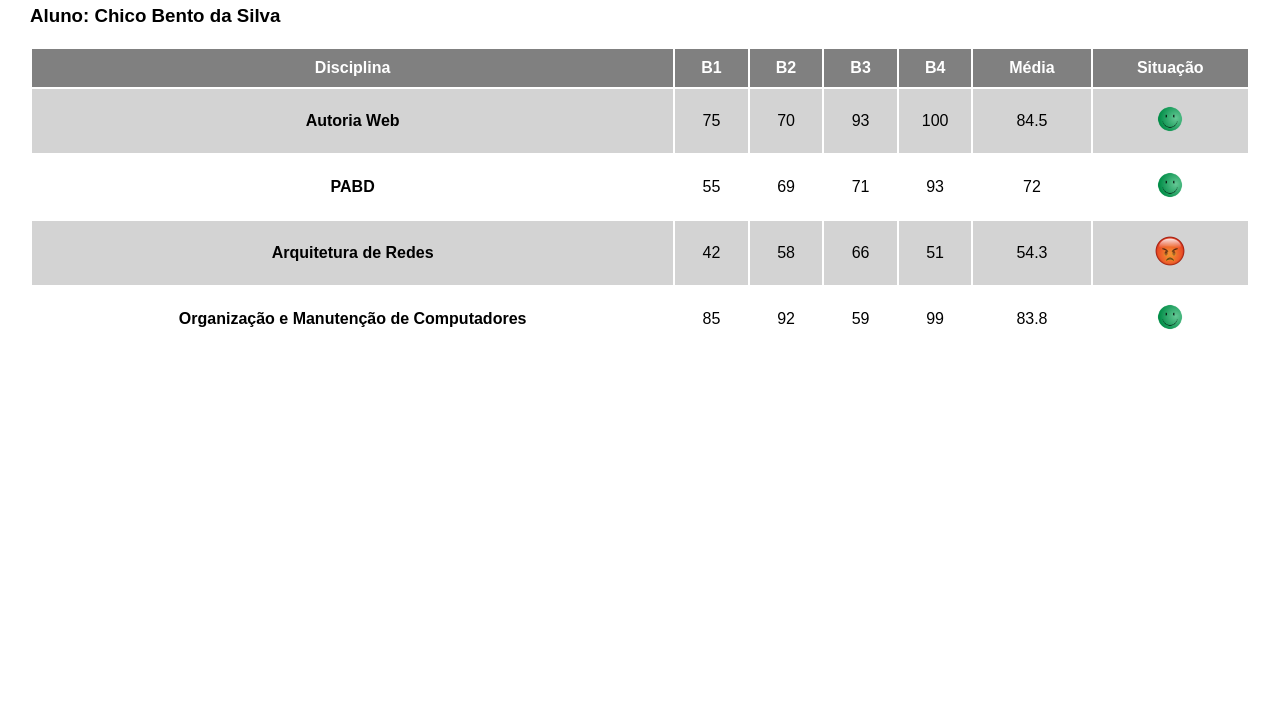
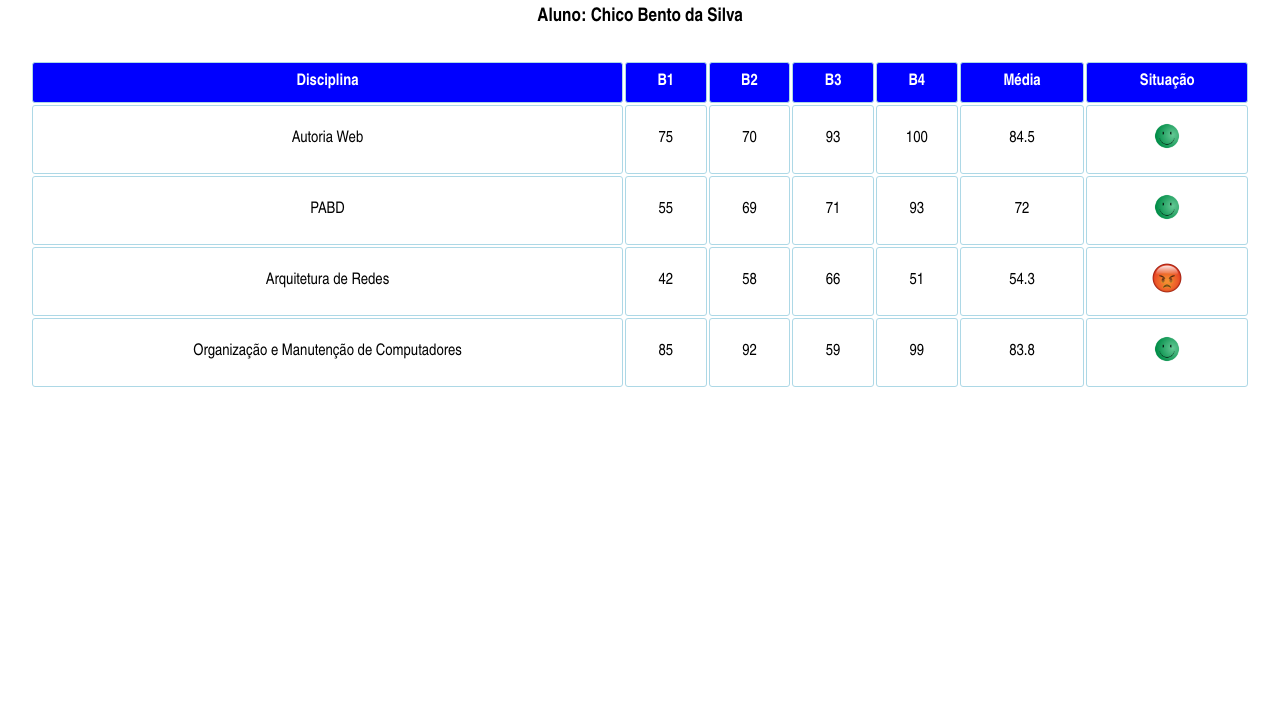
Before and after one commit to jamilly-campelo/autoria-web, a plain HTML site: page Autoria Web/Tables/index.html in a window 1280 px wide. Shown: the part 82-800 px from the top of the page. Drawn offline with Linux system fonts and the light colour scheme.

Commit message:
add atualização estilo

```diff
--- a/Autoria Web/Tables/css/estilo.css
+++ b/Autoria Web/Tables/css/estilo.css
@@ -1,5 +1,5 @@
 * {
-    font-family: Arial, Helvetica, sans-serif;
+    font-family: Arial Narrow;
     margin: 0;
     padding: 10px;
 }
@@ -22,18 +22,42 @@ td {
 }
 
 table tr th {
-    background-color: gray;
+    background-color: blue;
     color: white;
 }
 
-tr td:first-child {
+.disciplina {
     font-weight: bold;
 }
 
-table tr:nth-child(even) {
-    background-color: lightgray;
+table col:nth-child(odd) {
+    background-color: lightblue;
+}
+
+table col:nth-child(even) {
+    background-color: rgb(212, 175, 230);
 }
 
 /* table tr th, table tr td {
     border: 1px solid black;
 } */
+
+body h3 {
+    text-align: center;
+    margin-bottom: 1%;
+}
+
+/*table, td, th {
+    border-collapse: collapse; tirar o espaço entre as células
+    border-spacing: 5px; adicionar espaçamento entre as bordas
+    box-shadow: #272727 0px 0px 10px;
+}*/
+
+td:hover {
+    background-color: green !important;
+}
+
+th, td {
+    border: lightblue solid 1px;
+    border-radius: 3px;
+}
```
